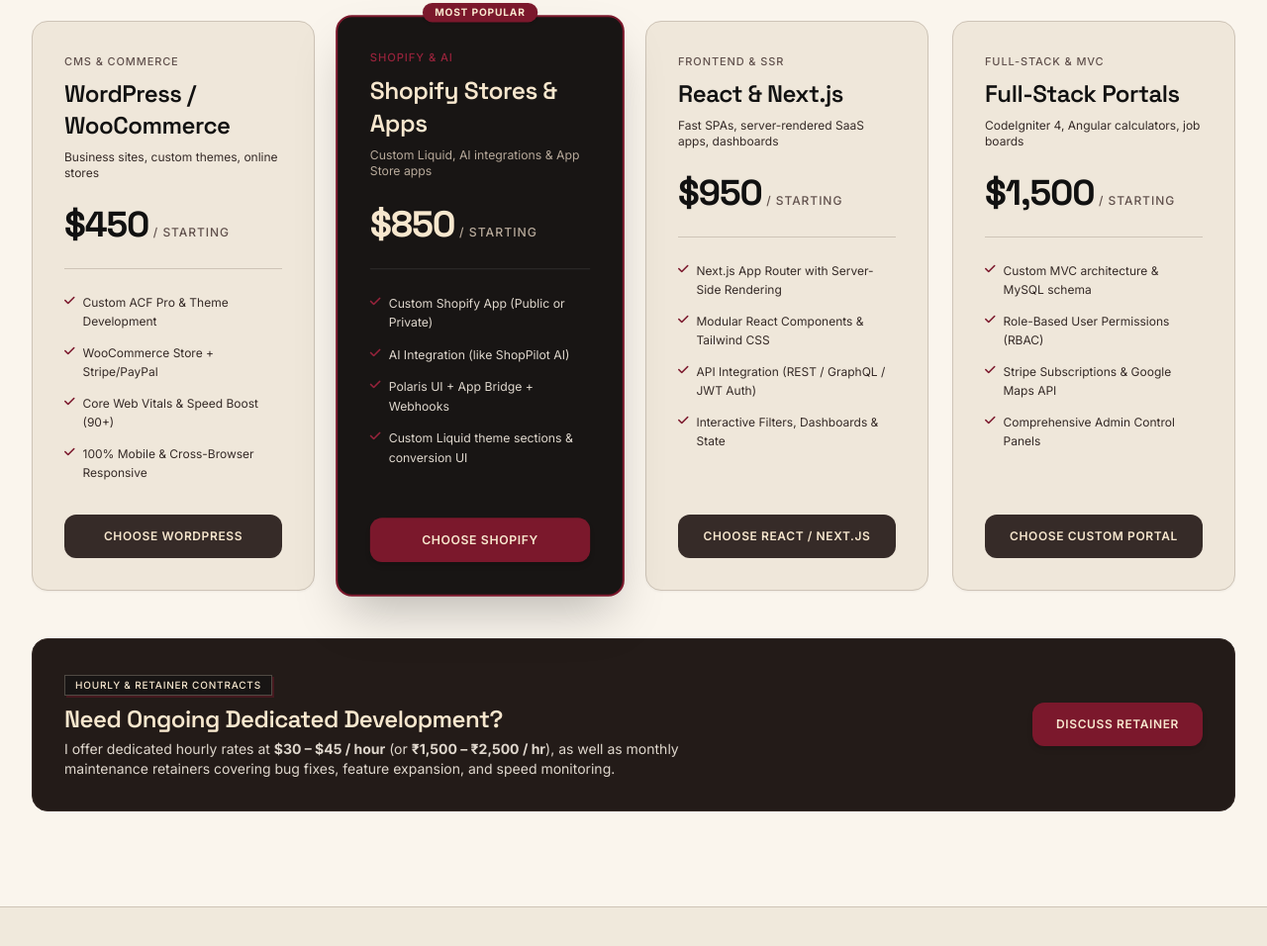
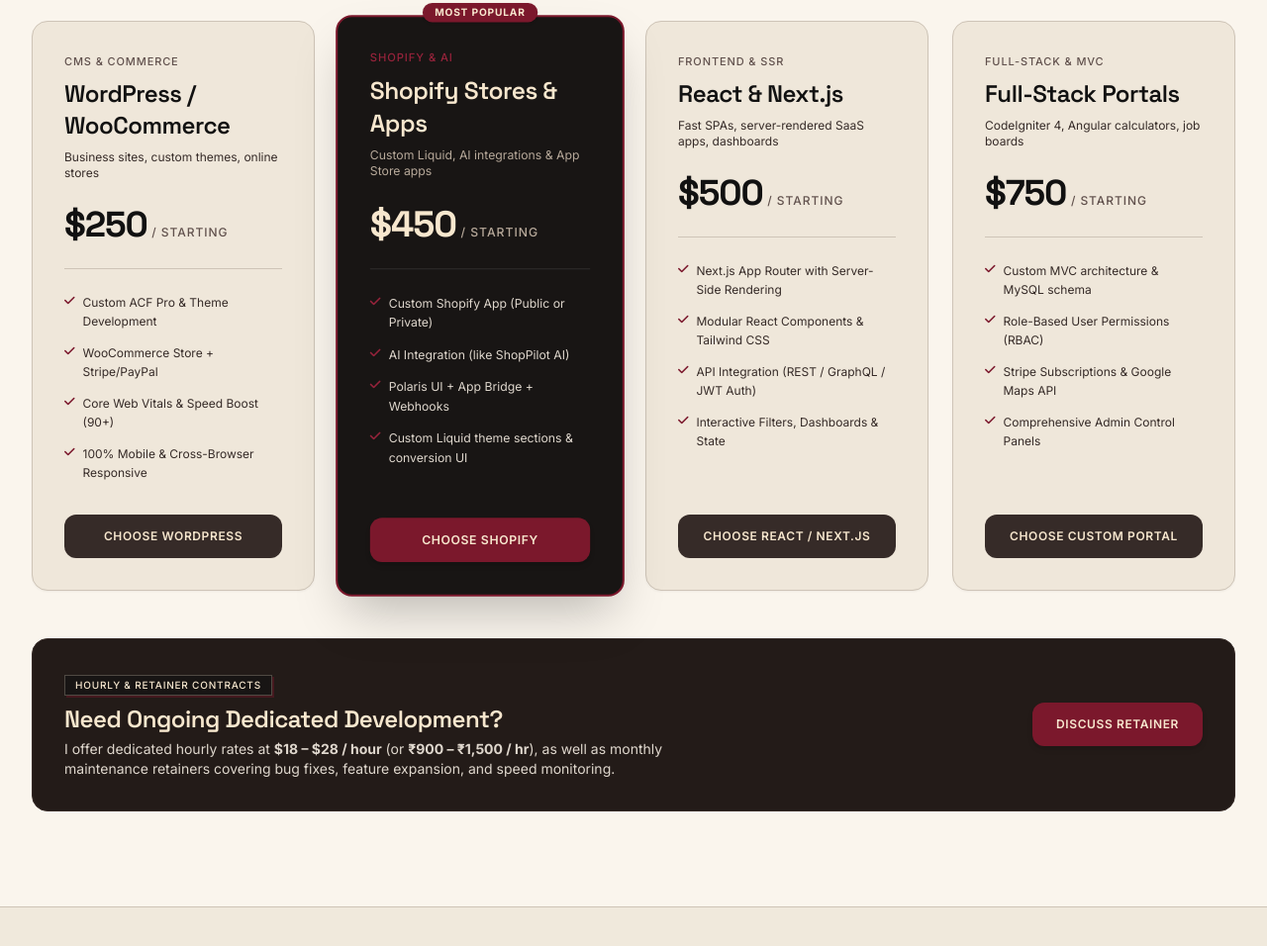
Before and after one commit to bhumika081/portfolio, a plain HTML site: page index.html in a window 1280 px wide. Shown: the part 5031-5987 px from the top of the page at 99% size. Drawn offline with nearby package versions, Linux system fonts and the light colour scheme.

Commit message:
Decrease freelance pricing plans across all technologies and hourly rates

```diff
--- a/index.html
+++ b/index.html
@@ -1034,7 +1034,7 @@
           <p class="body-text text-xs text-espresso mt-2 mb-6">Business sites, custom themes, online stores</p>
 
           <div class="mb-6 pb-6 border-b border-taupe-border">
-            <span class="hero-heading text-4xl text-mceblack price-val" data-usd="$450" data-inr="₹35,000">$450</span>
+            <span class="hero-heading text-4xl text-mceblack price-val" data-usd="$250" data-inr="₹18,000">$250</span>
             <span class="small-label text-xs text-espresso-muted">/ starting</span>
           </div>
 
@@ -1073,7 +1073,7 @@
           <p class="body-text text-xs text-taupe mt-2 mb-6">Custom Liquid, AI integrations & App Store apps</p>
 
           <div class="mb-6 pb-6 border-b border-white/10">
-            <span class="hero-heading text-4xl text-champagne price-val" data-usd="$850" data-inr="₹65,000">$850</span>
+            <span class="hero-heading text-4xl text-champagne price-val" data-usd="$450" data-inr="₹35,000">$450</span>
             <span class="small-label text-xs text-taupe">/ starting</span>
           </div>
 
@@ -1109,7 +1109,7 @@
           <p class="body-text text-xs text-espresso mt-2 mb-6">Fast SPAs, server-rendered SaaS apps, dashboards</p>
 
           <div class="mb-6 pb-6 border-b border-taupe-border">
-            <span class="hero-heading text-4xl text-mceblack price-val" data-usd="$950" data-inr="₹75,000">$950</span>
+            <span class="hero-heading text-4xl text-mceblack price-val" data-usd="$500" data-inr="₹38,000">$500</span>
             <span class="small-label text-xs text-espresso-muted">/ starting</span>
           </div>
 
@@ -1145,7 +1145,7 @@
           <p class="body-text text-xs text-espresso mt-2 mb-6">CodeIgniter 4, Angular calculators, job boards</p>
 
           <div class="mb-6 pb-6 border-b border-taupe-border">
-            <span class="hero-heading text-4xl text-mceblack price-val" data-usd="$1,500" data-inr="₹1,15,000">$1,500</span>
+            <span class="hero-heading text-4xl text-mceblack price-val" data-usd="$750" data-inr="₹55,000">$750</span>
             <span class="small-label text-xs text-espresso-muted">/ starting</span>
           </div>
 
@@ -1181,7 +1181,7 @@
         <div class="inline-block editorial-tag-dark text-[10px] px-2.5 py-0.5 text-champagne small-label mb-2">HOURLY & RETAINER CONTRACTS</div>
         <h4 class="section-heading text-xl sm:text-2xl text-champagne">Need Ongoing Dedicated Development?</h4>
         <p class="body-text text-xs sm:text-sm text-taupe-light mt-1 max-w-2xl">
-          I offer dedicated hourly rates at <strong>$30 – $45 / hour</strong> (or <strong>₹1,500 – ₹2,500 / hr</strong>), as well as monthly maintenance retainers covering bug fixes, feature expansion, and speed monitoring.
+          I offer dedicated hourly rates at <strong>$18 – $28 / hour</strong> (or <strong>₹900 – ₹1,500 / hr</strong>), as well as monthly maintenance retainers covering bug fixes, feature expansion, and speed monitoring.
         </p>
       </div>
       <a href="https://wa.me/918780432116?text=Hi%20Bhumika,%20I%20would%20like%20to%20discuss%20a%20retainer%20or%20hourly%20contract" target="_blank" class="whitespace-nowrap px-6 py-3.5 rounded-xl bg-burgundy hover:bg-burgundy-hover text-champagne btn-text text-xs uppercase tracking-wider transition-all shadow-md">
```
